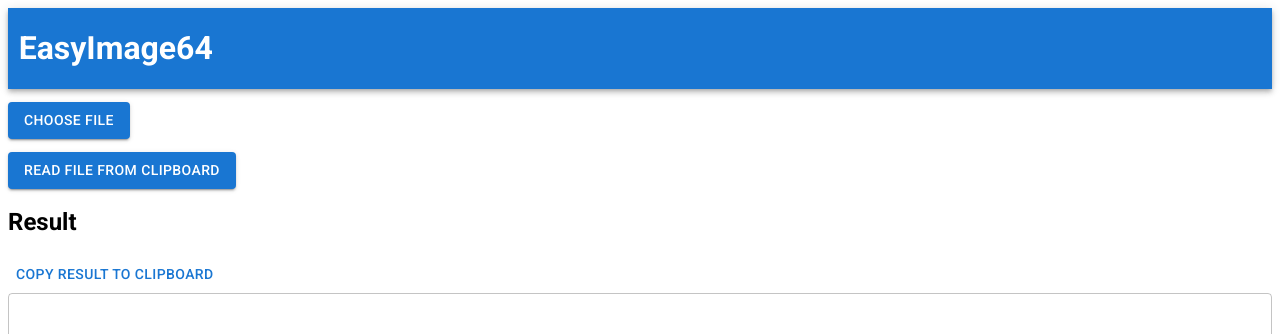
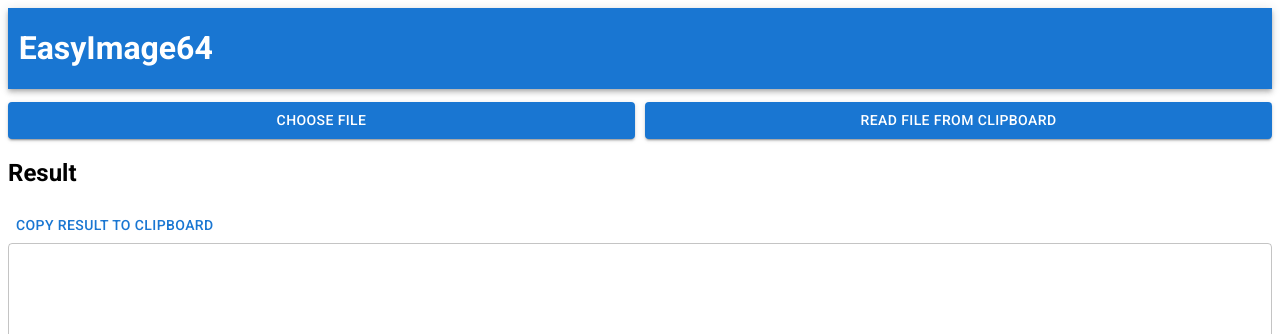
Before and after one commit to condecon/easyimage64, a React (Vite) app: page / in a window 1280 px wide. Shown: the top 334 px of the page. Built offline with nearby package versions, Linux system fonts and the light colour scheme.

Commit message:
update layout and remove console warnings

```diff
--- a/src/App.tsx
+++ b/src/App.tsx
@@ -43,9 +43,10 @@
     const result = await navigator.clipboard.read();
     const item = result.at(0);
 
-    const type = item!.types.filter((value) => value.startsWith("image"))[0];
-    console.log(type);
-    const blob = await item?.getType(type);
+    if(item){
+      const types = item.types.filter((value) => value.startsWith("image"));
+      if(types.length != 0){
+        const blob = await item.getType(types[0]);
 
         const reader = new FileReader();
         reader.onload = () => {
@@ -55,12 +56,15 @@
         reader.readAsDataURL(blob!);
       }
 
+    }
+  }
+
   /**
    * Writes a string to the user's clipboard.
    * @param content
    * @async
    */
-  async function writeResultToClipboard(content: string){
+  async function writeResultToClipboard(content: string) {
     navigator.clipboard.writeText(content);
   }
 
@@ -71,10 +75,17 @@
       </AppBar>
 
       <div className="content">
-        <div className="content-row">
-          <Button variant="contained" tabIndex={-1} role={undefined} component="label">
+        <div className="button-row">
+          <Button
+            variant="contained"
+            tabIndex={-1}
+            role={undefined}
+            component="label"
+            className="item"
+          >
             Choose File
-          <VisuallyHiddenInput type="file"
+            <VisuallyHiddenInput
+              type="file"
               onChange={(e) => {
                 const file = e.target.files![0];
                 readFile(file);
@@ -82,24 +93,20 @@
               accept="image/*"
             />
           </Button>
-        </div>
 
-        <div className="content-row">
-          <Button variant="contained"
-            onClick={readFileFromClipboard}>
+          <Button variant="contained" onClick={readFileFromClipboard} className="item">
             Read file from clipboard
           </Button>
         </div>
-
-        <h2>Result</h2> <Button onClick={() => {
-          writeResultToClipboard(content)
-        }}>Copy result to clipboard</Button>
-        <TextField
-          value={content}
-          multiline
-          rows={75}
-          fullWidth={true}
-        />
+        <h2>Result</h2>{" "}
+        <Button
+          onClick={() => {
+            writeResultToClipboard(content);
+          }}
+        >
+          Copy result to clipboard
+        </Button>
+        <TextField value={content} multiline rows={75} fullWidth={true} />
       </div>
     </>
   );
--- a/src/index.css
+++ b/src/index.css
@@ -1,10 +1,5 @@
 #root{
     font-family: Roboto;
-}
-
-div .content-row{
-    margin-top: 10pt;
-    margin-bottom: 10pt;
 }
 
 h1{
@@ -14,3 +9,15 @@
 .content{
     margin-top: 10pt;
 }
+
+/** button row*/
+.button-row {
+    display: flex;
+    gap: 10px;
+    flex-wrap: wrap;
+}
+
+.item {
+    flex: 1 1 0;
+    margin: 10px;
+}
```
Lines whose indentation alone changed are shown as unchanged.
